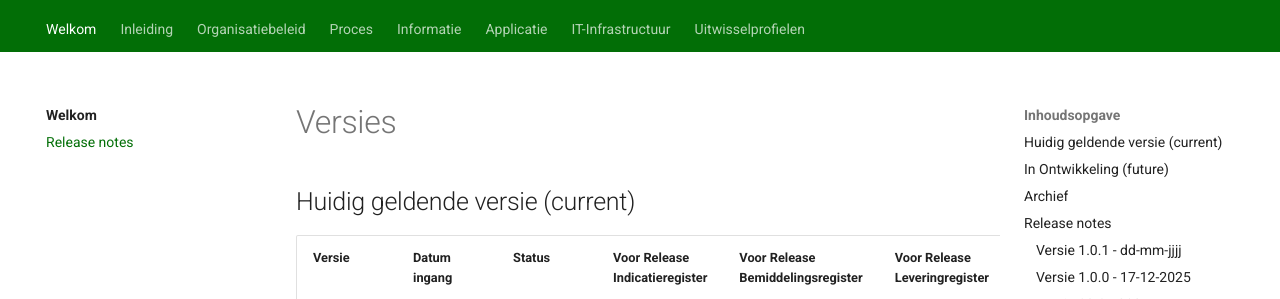
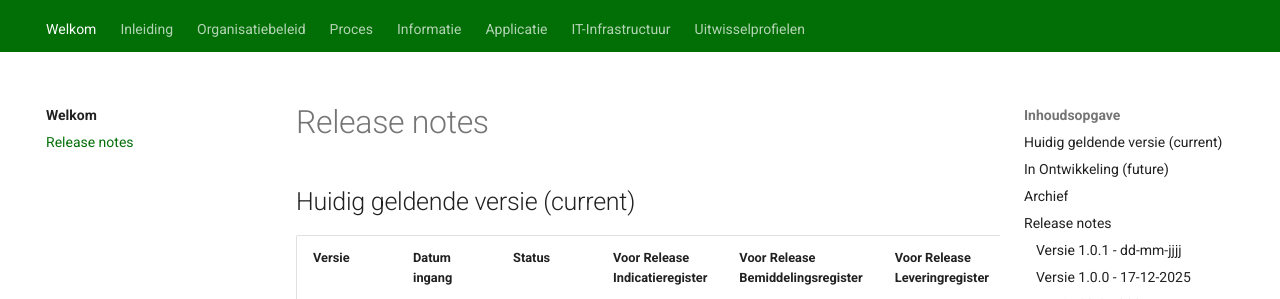
Before and after one commit to iStandaarden/Afsprakenstelsel-iWlz, an MkDocs documentation site: the page built from docs/welkom/release_notes.md, in a window 1280 px wide and 900 px high. Shown: the part 165-464 px from the top of the window. Built offline with MkDocs 1.6.1 and Material for MkDocs 9.7.7, drawn with Linux system fonts in a browser that asks for light colours; comment, search, counter and statistics services are not loaded; the version menu is left out.

Commit message:
titel Release notes

```diff
--- a/docs/welkom/release_notes.md
+++ b/docs/welkom/release_notes.md
@@ -1,4 +1,4 @@
-# Versies
+# Release notes
 
 
 ## Huidig geldende versie  (current)
```
